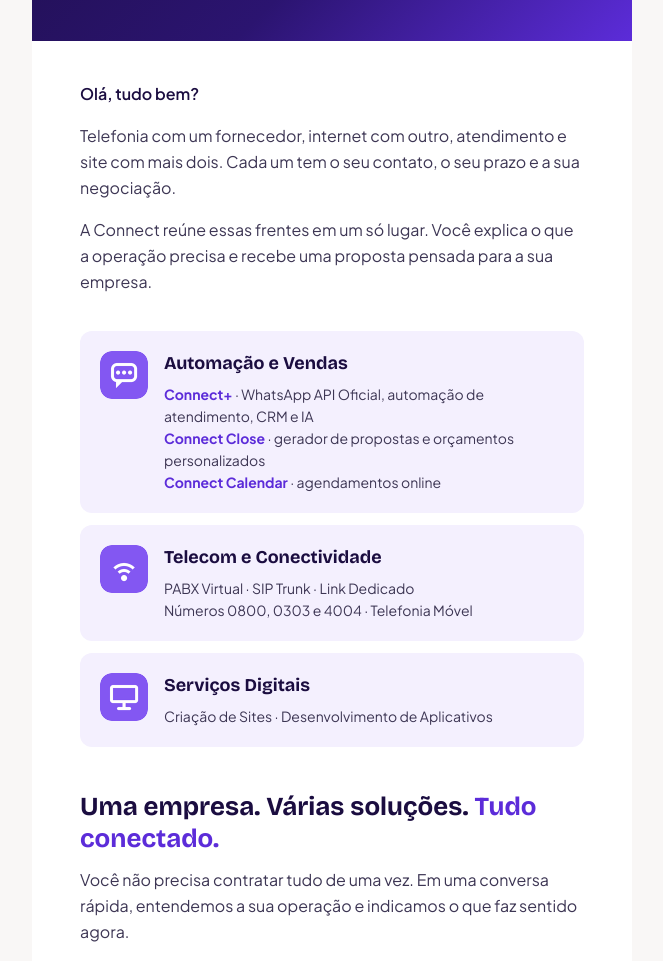
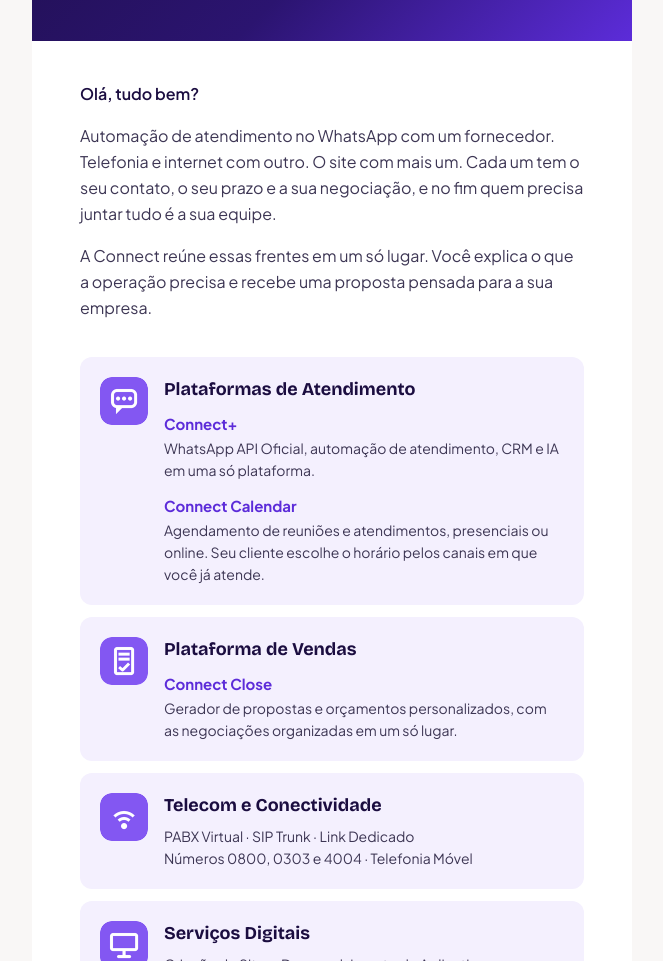
Before and after one commit to GetterPaulo/connect-email-assets, a plain HTML site: page email-01/index.html in a window 1280 px wide. Shown: the part 376-1337 px from the top of the page, without its empty margins (308-971 px from the left). Drawn offline with nearby package versions, Linux system fonts and the light colour scheme.

Commit message:
E-mail 1 v3: cards de Atendimento e Vendas separados (claude)
Co-Authored-By: Claude Opus 5.5 <noreply@anthropic.com>

```diff
--- a/email-01/index.html
+++ b/email-01/index.html
@@ -69,29 +69,46 @@ Atendimento, telefonia, internet, automação e sites com um único parceiro.&#8
   <tr>
     <td class="px bg-card" bgcolor="#FFFFFF" style="background:#FFFFFF;padding:40px 48px 8px;">
       <p class="t-dark" style="margin:0 0 16px;font-family:'Plus Jakarta Sans',Arial,sans-serif;font-size:16px;line-height:26px;color:#1B0D40;font-weight:600;">Olá, tudo bem?</p>
-      <p class="t-body" style="margin:0 0 16px;font-family:'Plus Jakarta Sans',Arial,sans-serif;font-size:16px;line-height:26px;color:#3D3654;">Telefonia com um fornecedor, internet com outro, atendimento e site com mais dois. Cada um tem o seu contato, o seu prazo e a sua negociação.</p>
+      <p class="t-body" style="margin:0 0 16px;font-family:'Plus Jakarta Sans',Arial,sans-serif;font-size:16px;line-height:26px;color:#3D3654;">Automação de atendimento no WhatsApp com um fornecedor. Telefonia e internet com outro. O site com mais um. Cada um tem o seu contato, o seu prazo e a sua negociação, e no fim quem precisa juntar tudo é a sua equipe.</p>
       <p class="t-body" style="margin:0;font-family:'Plus Jakarta Sans',Arial,sans-serif;font-size:16px;line-height:26px;color:#3D3654;">A Connect reúne essas frentes em um só lugar. Você explica o que a operação precisa e recebe uma proposta pensada para a sua empresa.</p>
     </td>
   </tr>
 
-  <!-- SOLUÇÕES: 3 cards -->
+  <!-- SOLUÇÕES: 4 cards -->
   <tr>
     <td class="px bg-card" bgcolor="#FFFFFF" style="background:#FFFFFF;padding:28px 48px 8px;">
 
-      <!-- Card 1 -->
+      <!-- Card 1: Atendimento -->
       <table role="presentation" width="100%" cellpadding="0" cellspacing="0" border="0" style="margin:0 0 12px;">
         <tr><td class="bg-soft" style="background:#F4F0FE;border-radius:12px;padding:20px;">
           <table role="presentation" width="100%" cellpadding="0" cellspacing="0" border="0"><tr>
             <td width="48" valign="top" style="width:48px;padding-right:16px;"><img src="https://raw.githubusercontent.com/GetterPaulo/connect-email-assets/main/email-01/icone-automacao.png" width="48" height="48" alt="" style="width:48px;height:48px;border-radius:12px;"></td>
             <td valign="top">
-              <p class="t-dark" style="margin:0 0 8px;font-family:'Bricolage Grotesque',Arial,sans-serif;font-size:18px;line-height:24px;font-weight:700;color:#1B0D40;">Automação e Vendas</p>
-              <p class="t-body" style="margin:0;font-family:'Plus Jakarta Sans',Arial,sans-serif;font-size:14px;line-height:22px;color:#3D3654;"><strong class="t-accent" style="color:#5C2CD9;">Connect+</strong> · WhatsApp API Oficial, automação de atendimento, CRM e IA<br><strong class="t-accent" style="color:#5C2CD9;">Connect Close</strong> · gerador de propostas e orçamentos personalizados<br><strong class="t-accent" style="color:#5C2CD9;">Connect Calendar</strong> · agendamentos online</p>
+              <p class="t-dark" style="margin:0 0 12px;font-family:'Bricolage Grotesque',Arial,sans-serif;font-size:18px;line-height:24px;font-weight:700;color:#1B0D40;">Plataformas de Atendimento</p>
+              <p class="t-accent" style="margin:0;font-family:'Plus Jakarta Sans',Arial,sans-serif;font-size:15px;line-height:22px;font-weight:700;color:#5C2CD9;">Connect+</p>
+              <p class="t-body" style="margin:2px 0 14px;font-family:'Plus Jakarta Sans',Arial,sans-serif;font-size:14px;line-height:22px;color:#3D3654;">WhatsApp API Oficial, automação de atendimento, CRM e IA em uma só plataforma.</p>
+              <p class="t-accent" style="margin:0;font-family:'Plus Jakarta Sans',Arial,sans-serif;font-size:15px;line-height:22px;font-weight:700;color:#5C2CD9;">Connect Calendar</p>
+              <p class="t-body" style="margin:2px 0 0;font-family:'Plus Jakarta Sans',Arial,sans-serif;font-size:14px;line-height:22px;color:#3D3654;">Agendamento de reuniões e atendimentos, presenciais ou online. Seu cliente escolhe o horário pelos canais em que você já atende.</p>
             </td>
           </tr></table>
         </td></tr>
       </table>
 
-      <!-- Card 2 -->
+      <!-- Card 2: Vendas -->
+      <table role="presentation" width="100%" cellpadding="0" cellspacing="0" border="0" style="margin:0 0 12px;">
+        <tr><td class="bg-soft" style="background:#F4F0FE;border-radius:12px;padding:20px;">
+          <table role="presentation" width="100%" cellpadding="0" cellspacing="0" border="0"><tr>
+            <td width="48" valign="top" style="width:48px;padding-right:16px;"><img src="https://raw.githubusercontent.com/GetterPaulo/connect-email-assets/main/email-01/icone-vendas.png" width="48" height="48" alt="" style="width:48px;height:48px;border-radius:12px;"></td>
+            <td valign="top">
+              <p class="t-dark" style="margin:0 0 12px;font-family:'Bricolage Grotesque',Arial,sans-serif;font-size:18px;line-height:24px;font-weight:700;color:#1B0D40;">Plataforma de Vendas</p>
+              <p class="t-accent" style="margin:0;font-family:'Plus Jakarta Sans',Arial,sans-serif;font-size:15px;line-height:22px;font-weight:700;color:#5C2CD9;">Connect Close</p>
+              <p class="t-body" style="margin:2px 0 0;font-family:'Plus Jakarta Sans',Arial,sans-serif;font-size:14px;line-height:22px;color:#3D3654;">Gerador de propostas e orçamentos personalizados, com as negociações organizadas em um só lugar.</p>
+            </td>
+          </tr></table>
+        </td></tr>
+      </table>
+
+      <!-- Card 3 -->
       <table role="presentation" width="100%" cellpadding="0" cellspacing="0" border="0" style="margin:0 0 12px;">
         <tr><td class="bg-soft" style="background:#F4F0FE;border-radius:12px;padding:20px;">
           <table role="presentation" width="100%" cellpadding="0" cellspacing="0" border="0"><tr>
@@ -104,7 +121,7 @@ Atendimento, telefonia, internet, automação e sites com um único parceiro.&#8
         </td></tr>
       </table>
 
-      <!-- Card 3 -->
+      <!-- Card 4 -->
       <table role="presentation" width="100%" cellpadding="0" cellspacing="0" border="0">
         <tr><td class="bg-soft" style="background:#F4F0FE;border-radius:12px;padding:20px;">
           <table role="presentation" width="100%" cellpadding="0" cellspacing="0" border="0"><tr>
```
Also changed, not shown: email-01/texto.html (+6 -3 lines), email-01/icone-vendas.png (added).
